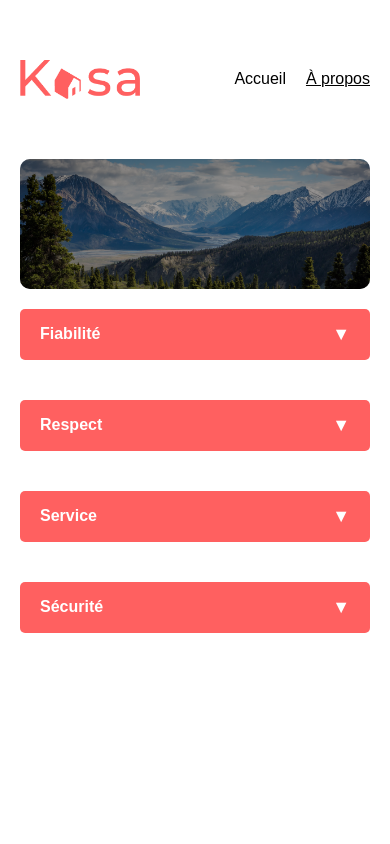
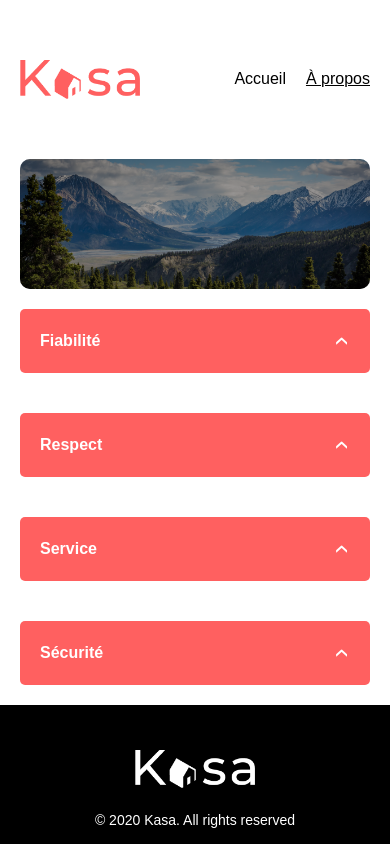
Before and after one commit to FoligneTheo/react1, a React (Create React App) app: page /react1/about in a window 390 px wide. Shown: the top 844 px of the page. Built offline with nearby package versions, Linux system fonts and the light colour scheme.

Commit message:
animation volet, responsive

```diff
--- a/src/App.js
+++ b/src/App.js
@@ -14,17 +14,17 @@ function App() {
         <Header />
       <div className="page-container">
 
-        <div className="Middle">
+        <main className="Middle">
           <Routes>
             <Route path="/" element={<Acceuil />} />
             <Route path="/about" element={<About />} />
             <Route path="/logements/:id" element={<LogementDetails />} />
             <Route path="*" element={<NotFound />} />
           </Routes>
-        </div>
+        </main>
 
       </div>
-        <Footer />
+      <Footer />
     </Router>
   );
 }
--- a/src/App.scss
+++ b/src/App.scss
@@ -10,12 +10,14 @@ body {
   display: flex;
   flex-direction: column;
   min-height: 100vh;
+  height: 100%
 }
 
 .app {
   display: flex;
   flex-direction: column;
   flex: 1;
+
 }
 
 main {
--- a/src/components/CardList.scss
+++ b/src/components/CardList.scss
@@ -31,6 +31,7 @@
     border-radius: 0;
     max-width: 100%;
     margin: 0 auto;
+    padding-top: 20px;
     }
 
     .card {
--- a/src/components/Footer.scss
+++ b/src/components/Footer.scss
@@ -1,5 +1,5 @@
 .footer {
-    min-height: 10vh;
+    min-height: 15vh;
     background-color: #000;
     color: #fff;
     padding: 20px 0;
--- a/src/components/LogementDetails.js
+++ b/src/components/LogementDetails.js
@@ -4,22 +4,15 @@ import logements from '../data/logementsreact.json';
 import './LogementDetails.scss';
 import StarRating from './StarRating';
 import NotFound from '../pages/NotFound';
+import Volet from './Volet';
 
 function LogementDetails() {
     const { id } = useParams();
     const logement = logements.find((item) => item.id === id);
 
     const [currentImage, setCurrentImage] = useState(0);
-    const [openValue, setOpenValue] = useState(null);
 
-    const toggleValue = (index) => {
-        setOpenValue(openValue === index ? null : index);
-    };
-
-    if (!logement) {
-        // return <h2>Logement non trouvé</h2>;
-        return <NotFound />;
-    }
+    if (!logement) return <NotFound />;
 
     const handleNextImage = () => {
         setCurrentImage((prev) => (prev + 1) % logement.pictures.length);
@@ -30,6 +23,11 @@ function LogementDetails() {
             prev === 0 ? logement.pictures.length - 1 : prev - 1
         );
     };
+
+    const volets = [
+        { title: "Description", content: logement.description },
+        { title: "Équipements", content: logement.equipments }
+    ];
 
     return (
         <div className="logement-details">
@@ -79,35 +77,7 @@ function LogementDetails() {
             </div>
 
             {/* Volets Description et Équipements */}
-            <div className="accordion">
-                {/* Volet Description */}
-                <div className={`accordion__item ${openValue === 0 ? "accordion__item--active" : ""}`}>
-                    <div className="accordion__header" onClick={() => toggleValue(0)}>
-                        <span className="accordion__title">Description</span>
-                        <span className="accordion__icon">{openValue === 0 ? "▲" : "▼"}</span>
-                    </div>
-                    {openValue === 0 && (
-                        <div className="accordion__content">{logement.description}</div>
-                    )}
-                </div>
-
-                {/* Volet Équipements */}
-                <div className={`accordion__item ${openValue === 1 ? "accordion__item--active" : ""}`}>
-                    <div className="accordion__header" onClick={() => toggleValue(1)}>
-                        <span className="accordion__title">Équipements</span>
-                        <span className="accordion__icon">{openValue === 1 ? "▲" : "▼"}</span>
-                    </div>
-                    {openValue === 1 && (
-                        <div className="accordion__content">
-                            <ul>
-                                {logement.equipments.map((equipment, index) => (
-                                    <li key={index}>{equipment}</li>
-                                ))}
-                            </ul>
-                        </div>
-                    )}
-                </div>
-            </div>
+            <Volet items={volets} />
         </div>
     );
 }
--- /dev/null
+++ b/src/components/Volet.jsx
@@ -0,0 +1,60 @@
+import React, { useState } from 'react';
+import './Volet.scss';
+
+const Volet = ({ items }) => {
+  const [openStates, setOpenStates] = useState(Array(items.length).fill(false));
+
+  const toggle = (index) => {
+    const newStates = [...openStates];
+    newStates[index] = !newStates[index];
+    setOpenStates(newStates);
+  };
+
+  return (
+    <div className="accordion">
+      {items.map((item, index) => (
+        <div
+          key={index}
+          className={`accordion__item ${openStates[index] ? 'accordion__item--active' : ''}`}
+        >
+          <div className="accordion__header" onClick={() => toggle(index)}>
+            <span className="accordion__title">{item.title}</span>
+            <button
+  className={`carousel__button accordion__icon ${openStates[index] ? 'rotate' : ''}`}
+  onClick={(e) => {
+    e.stopPropagation();
+    toggle(index);
+  }}
+>
+  ›
+</button>
+
+
+          </div>
+
+          <div
+            className="accordion__content-wrapper"
+            style={{
+              maxHeight: openStates[index] ? '500px' : '0',
+              transition: 'max-height 0.4s ease',
+            }}
+          >
+            <div className="accordion__content">
+              {Array.isArray(item.content) ? (
+                <ul>
+                  {item.content.map((line, i) => (
+                    <li key={i}>{line}</li>
+                  ))}
+                </ul>
+              ) : (
+                <p>{item.content}</p>
+              )}
+            </div>
+          </div>
+        </div>
+      ))}
+    </div>
+  );
+};
+
+export default Volet;
--- /dev/null
+++ b/src/components/Volet.scss
@@ -0,0 +1,93 @@
+.accordion {
+    display: flex;
+    flex-direction: column;
+    gap: 40px;
+    // padding: 30px;
+
+    &__item {
+        background-color: #ff6060;
+        color: white;
+        border-radius: 5px;
+        overflow: hidden;
+        cursor: pointer;
+        transition: all 0.3s ease;
+
+        &--active {
+            .accordion__header {
+                background-color: #ff4040;
+            }
+        }
+    }
+
+    &__header {
+        display: flex;
+        justify-content: space-between;
+        align-items: center;
+        padding: 15px 20px;
+        font-size: 16px;
+        font-weight: bold;
+        transition: background-color 0.3s ease;
+    }
+
+    &__title {
+        text-align: left;
+    }
+
+    &__icon {
+        font-size: 18px;
+    }
+
+    &__content {
+        padding: 15px 20px;
+        font-size: 14px;
+        background-color: #F6F6F673;
+    }
+}
+
+
+.accordion__content-wrapper {
+    overflow: hidden;
+    max-height: 0;
+    transition: max-height 0.4s ease;
+  }
+
+  .accordion__content {
+    padding: 25px 30px;
+    font-size: 16px;
+    font-weight: 400;
+    background-color: #F6F6F6;
+    color: #000;
+    font-family: 'Montserrat', sans-serif;
+    line-height: 1.6;
+
+    ul {
+      list-style: none;
+      padding-left: 0;
+      margin: 0;
+    }
+
+    li {
+      margin-bottom: 10px;
+    }
+
+    p {
+      margin: 0;
+    }
+  }
+
+
+
+  .accordion__icon {
+    background: none;
+    border: none;
+    box-shadow: none;
+    color: white;
+    font-size: 28px;
+    display: inline-block;
+    transform: rotate(-90deg);
+    transition: transform 0.4s ease-in-out;
+  }
+
+  .rotate {
+    transform: rotate(-270deg);
+  }
--- a/src/components/VoletAbout.js
+++ b/src/components/VoletAbout.js
@@ -1,48 +1,48 @@
-import React, { useState } from 'react';
-import './VoletAbout.scss';
+// import React, { useState } from 'react';
+// import './VoletAbout.scss';
 
-const VoletAbout = () => {
-  const [openValue, setOpenValue] = useState(null);
+// const VoletAbout = () => {
+//   const [openValue, setOpenValue] = useState(null);
 
-  const values = [
-    { title: "Fiabilité", content: "Contenu sur la fiabilité..." },
-    { title: "Respect", content: "Contenu sur le respect..." },
-    { title: "Service", content: "Contenu sur le service..." },
-    { title: "Sécurité", content: "Contenu sur la sécurité..." }
-  ];
+//   const values = [
+//     { title: "Fiabilité", content: "Contenu sur la fiabilité..." },
+//     { title: "Respect", content: "Contenu sur le respect..." },
+//     { title: "Service", content: "Contenu sur le service..." },
+//     { title: "Sécurité", content: "Contenu sur la sécurité..." }
+//   ];
 
-  const toggleValue = (index) => {
-    setOpenValue(openValue === index ? null : index);
-  };
+//   const toggleValue = (index) => {
+//     setOpenValue(openValue === index ? null : index);
+//   };
 
-  return (
-    <div className="accordion">
-      {values.map((value, index) => (
-        <div
-          key={index}
-          className={`accordion__item ${
-            openValue === index ? 'accordion__item--active' : ''
-          }`}
-        >
-          <div
-            className="accordion__header"
-            onClick={() => toggleValue(index)}
-          >
-            <span className="accordion__title">{value.title}</span>
-            <span className="accordion__icon">
-              {openValue === index ? '▲' : '▼'}
-            </span>
-          </div>
+//   return (
+//     <div className="accordion">
+//       {values.map((value, index) => (
+//         <div
+//           key={index}
+//           className={`accordion__item ${
+//             openValue === index ? 'accordion__item--active' : ''
+//           }`}
+//         >
+//           <div
+//             className="accordion__header"
+//             onClick={() => toggleValue(index)}
+//           >
+//             <span className="accordion__title">{value.title}</span>
+//             <span className="accordion__icon">
+//               {openValue === index ? '▲' : '▼'}
+//             </span>
+//           </div>
 
-          {openValue === index && (
-            <div className="accordion__content">
-              {value.content}
-            </div>
-          )}
-        </div>
-      ))}
-    </div>
-  );
-};
+//           {openValue === index && (
+//             <div className="accordion__content">
+//               {value.content}
+//             </div>
+//           )}
+//         </div>
+//       ))}
+//     </div>
+//   );
+// };
 
-export default VoletAbout;
+// export default VoletAbout;
--- a/src/components/VoletAbout.scss
+++ b/src/components/VoletAbout.scss
@@ -1,45 +1,45 @@
-.accordion {
-    display: flex;
-    flex-direction: column;
-    gap: 40px;
-    // padding: 30px;
+// .accordion {
+//     display: flex;
+//     flex-direction: column;
+//     gap: 40px;
+//     // padding: 30px;
 
-    &__item {
-        background-color: #ff6060;
-        color: white;
-        border-radius: 5px;
-        overflow: hidden;
-        cursor: pointer;
-        transition: all 0.3s ease;
+//     &__item {
+//         background-color: #ff6060;
+//         color: white;
+//         border-radius: 5px;
+//         overflow: hidden;
+//         cursor: pointer;
+//         transition: all 0.3s ease;
 
-        &--active {
-            .accordion__header {
-                background-color: #ff4040;
-            }
-        }
-    }
+//         &--active {
+//             .accordion__header {
+//                 background-color: #ff4040;
+//             }
+//         }
+//     }
 
-    &__header {
-        display: flex;
-        justify-content: space-between;
-        align-items: center;
-        padding: 15px 20px;
-        font-size: 16px;
-        font-weight: bold;
-        transition: background-color 0.3s ease;
-    }
+//     &__header {
+//         display: flex;
+//         justify-content: space-between;
+//         align-items: center;
+//         padding: 15px 20px;
+//         font-size: 16px;
+//         font-weight: bold;
+//         transition: background-color 0.3s ease;
+//     }
 
-    &__title {
-        text-align: left;
-    }
+//     &__title {
+//         text-align: left;
+//     }
 
-    &__icon {
-        font-size: 18px;
-    }
+//     &__icon {
+//         font-size: 18px;
+//     }
 
-    &__content {
-        padding: 15px 20px;
-        font-size: 14px;
-        background-color: #d1d1d1;
-    }
-}
+//     &__content {
+//         padding: 15px 20px;
+//         font-size: 14px;
+//         background-color: #d1d1d1;
+//     }
+// }
--- a/src/pages/About.jsx
+++ b/src/pages/About.jsx
@@ -1,14 +1,21 @@
 import React from "react";
 import image from '../img/BannerAbout.png';
 import Banner from '../components/Banner';
-import VoletAbout from "../components/VoletAbout";
-import StyleAbout from '../pages/About.scss';
+import Volet from "../components/Volet";
+import '../pages/About.scss';
 
 const About = () => {
+    const items = [
+        { title: "Fiabilité", content: "Contenu sur la fiabilité..." },
+        { title: "Respect", content: "Contenu sur le respect..." },
+        { title: "Service", content: "Contenu sur le service..." },
+        { title: "Sécurité", content: "Contenu sur la sécurité..." }
+    ];
+
     return (
         <div className="about-container">
             <Banner image={image} />
-            <VoletAbout />
+            <Volet items={items} />
         </div>
     );
 };
--- a/src/pages/About.scss
+++ b/src/pages/About.scss
@@ -1,22 +1,17 @@
-html, body {
-    height: 100%;
-    margin: 0;
-    padding: 0;
-}
 
 .about-container {
-    min-height: 100vh;
     display: flex;
     flex-direction: column;
-}
-
-.about-container .accordion {
-    padding: 40px;
-}
+    flex-grow: 1;
+    min-height: 100%;
+    max-width: 1240px;
+    width: 100%;
+    margin: 0 auto;
+    // padding: 0 20px;
+    box-sizing: border-box;
+  }
 
 @media screen and (max-width: 768px) {
-    .about-container .accordion {
-        padding: 0px;
-    }
+
 
 }
```
Also changed, not shown: src/components/LogementDetails.scss (+11 -26 lines).
